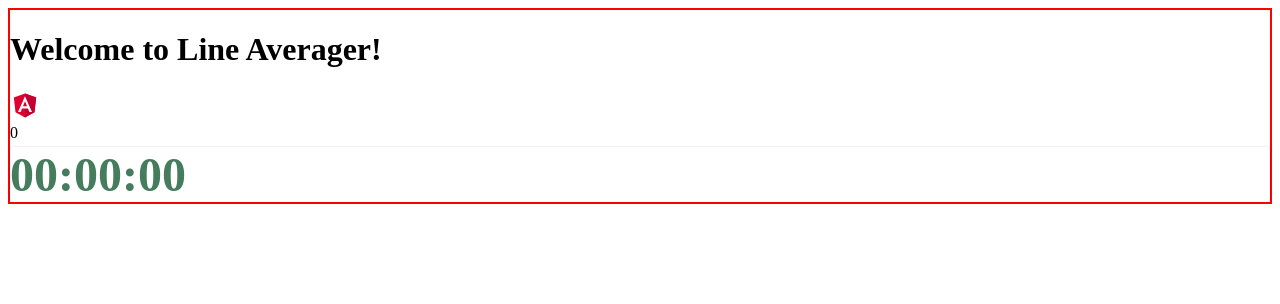
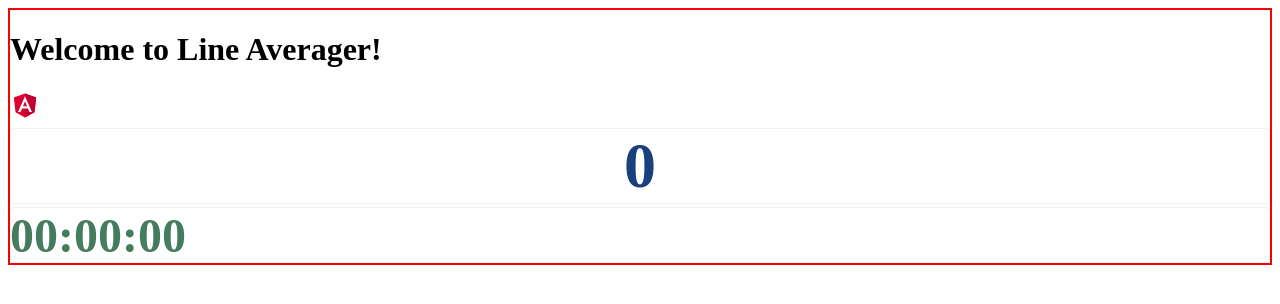
Before and after one commit to vramdhanie/angular-averager, an Angular app: page / in a window 1280 px wide. Shown: the top 304 px of the page. Built offline with nearby package versions, Linux system fonts and the light colour scheme.

Commit message:
Style the item count component

```diff
--- a/src/app/item-count/item-count.component.html
+++ b/src/app/item-count/item-count.component.html
@@ -1,3 +1,6 @@
 <div class="ItemCount">
-  {{count}}
+  <div class="ItemCount_inner">
+    <div class="ItemCount__count">{{ count }}</div>
+    <div class="ItemCount__subtle">{{ label }}</div>
+  </div>
 </div>
--- a/src/app/item-count/item-count.component.scss
+++ b/src/app/item-count/item-count.component.scss
@@ -0,0 +1,21 @@
+.ItemCount {
+  display:flex;
+  justify-content: center;
+  align-content: center;
+  color: #17407c;
+  flex:1;
+
+  box-shadow: 0 0 2px 0 rgba(0, 0, 0, 0.2);
+  border-radius:4px;
+  margin-top: 5px;
+
+  &__count {
+    font-size: 4em;
+    font-weight: bold;
+  }
+
+  &__subtle {
+    font-size: 0.8em;
+    opacity: 0.8;
+  }
+}
--- a/src/app/item-count/item-count.component.ts
+++ b/src/app/item-count/item-count.component.ts
@@ -1,4 +1,4 @@
-import { Component, OnInit } from '@angular/core';
+import {Component, Input, OnInit} from '@angular/core';
 
 @Component({
   selector: 'app-item-count',
@@ -8,6 +8,7 @@ import { Component, OnInit } from '@angular/core';
 export class ItemCountComponent implements OnInit {
 
   count: Number = 0;
+  @Input() label: string;
   constructor() { }
 
   ngOnInit() {
```
